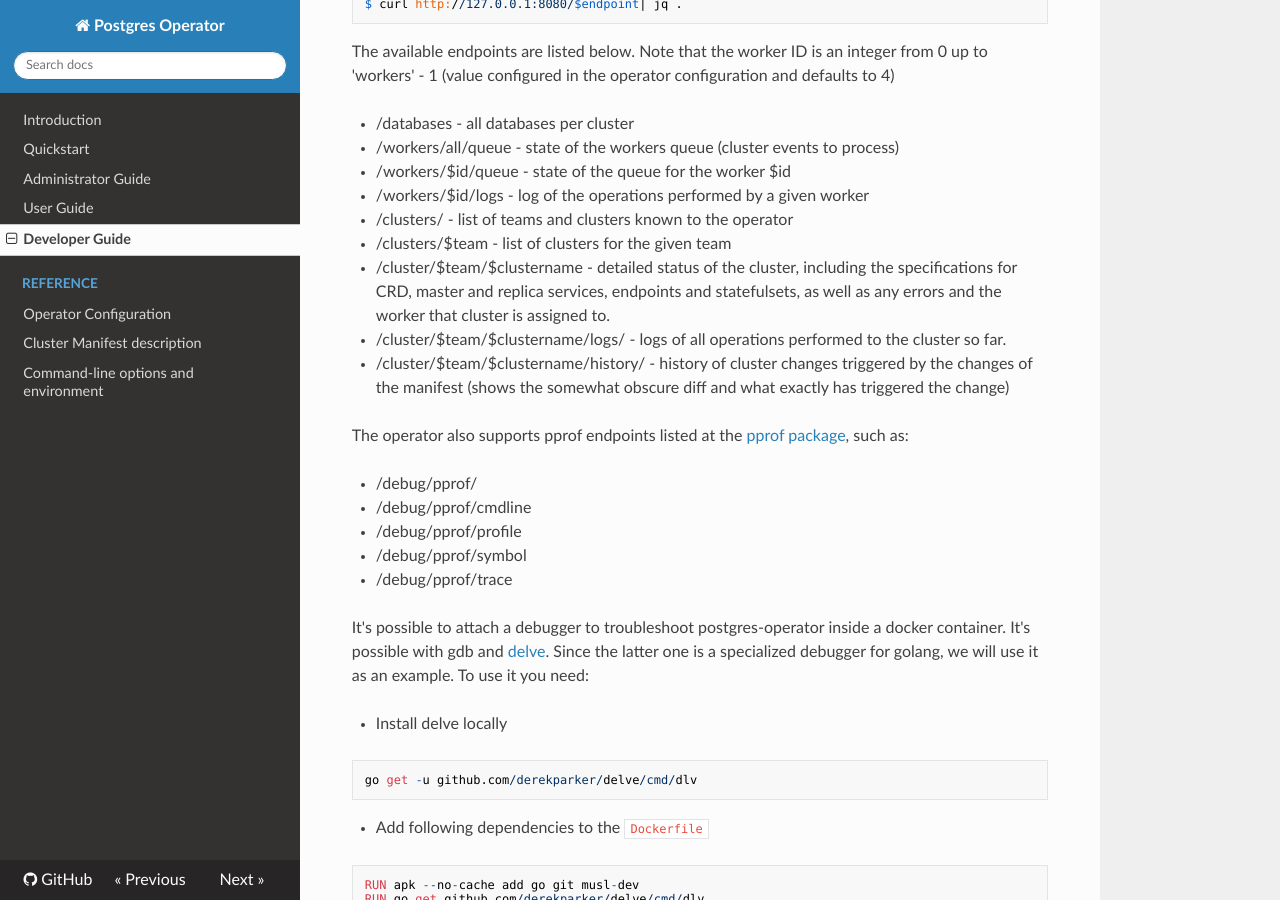
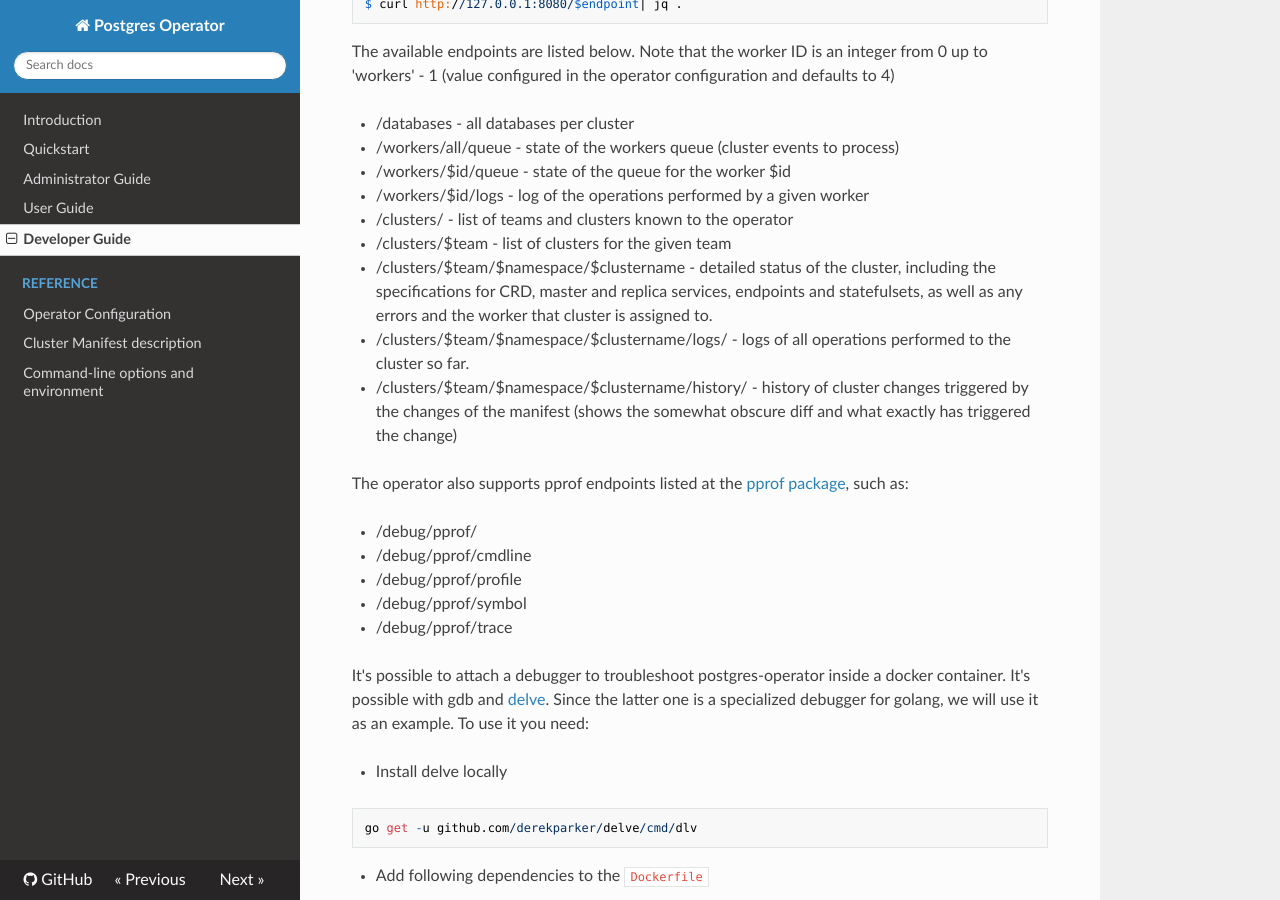
Before and after one commit to zalando/postgres-operator, an MkDocs documentation site: the page built from docs/developer.md, in a window 1280 px wide and 900 px high, scrolled down 3889 px. Built offline with MkDocs 1.6.1, drawn with Linux system fonts in a browser that asks for light colours; nearby versions of some CDN libraries; old or Windows-style settings are respelled for this version of MkDocs.

Commit message:
Fixed endpoints description for debug API
/cluster/$team/$clustername did not work for me
After looking into the apiserver.go file it seem to be /clusters/$team/$namespace/$clustername

```diff
--- a/docs/developer.md
+++ b/docs/developer.md
@@ -188,13 +188,13 @@ defaults to 4)
 * /workers/$id/logs - log of the operations performed by a given worker
 * /clusters/ - list of teams and clusters known to the operator
 * /clusters/$team - list of clusters for the given team
-* /cluster/$team/$clustername - detailed status of the cluster, including the
+* /clusters/$team/$namespace/$clustername - detailed status of the cluster, including the
   specifications for CRD, master and replica services, endpoints and
   statefulsets, as well as any errors and the worker that cluster is assigned
   to.
-* /cluster/$team/$clustername/logs/ - logs of all operations performed to the
+* /clusters/$team/$namespace/$clustername/logs/ - logs of all operations performed to the
   cluster so far.
-* /cluster/$team/$clustername/history/ - history of cluster changes triggered
+* /clusters/$team/$namespace/$clustername/history/ - history of cluster changes triggered
   by the changes of the manifest (shows the somewhat obscure diff and what
   exactly has triggered the change)
 
```
